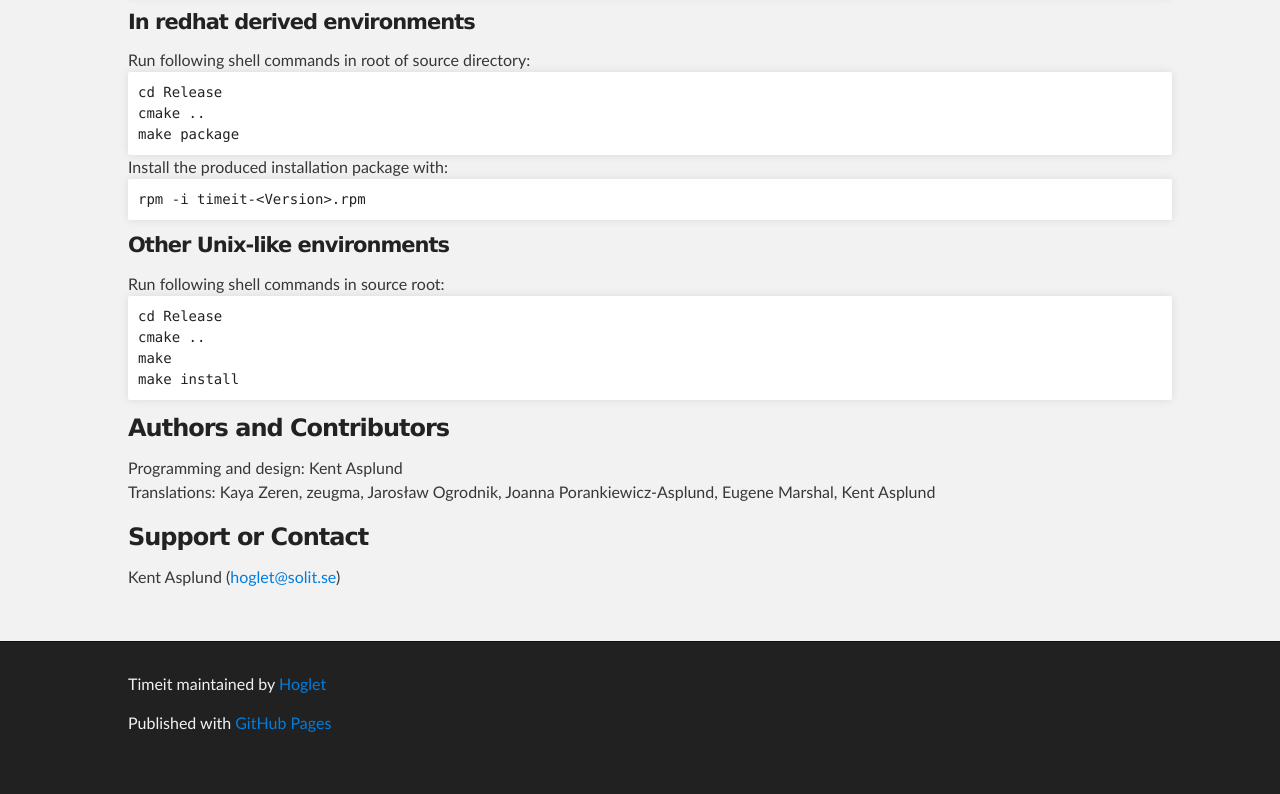
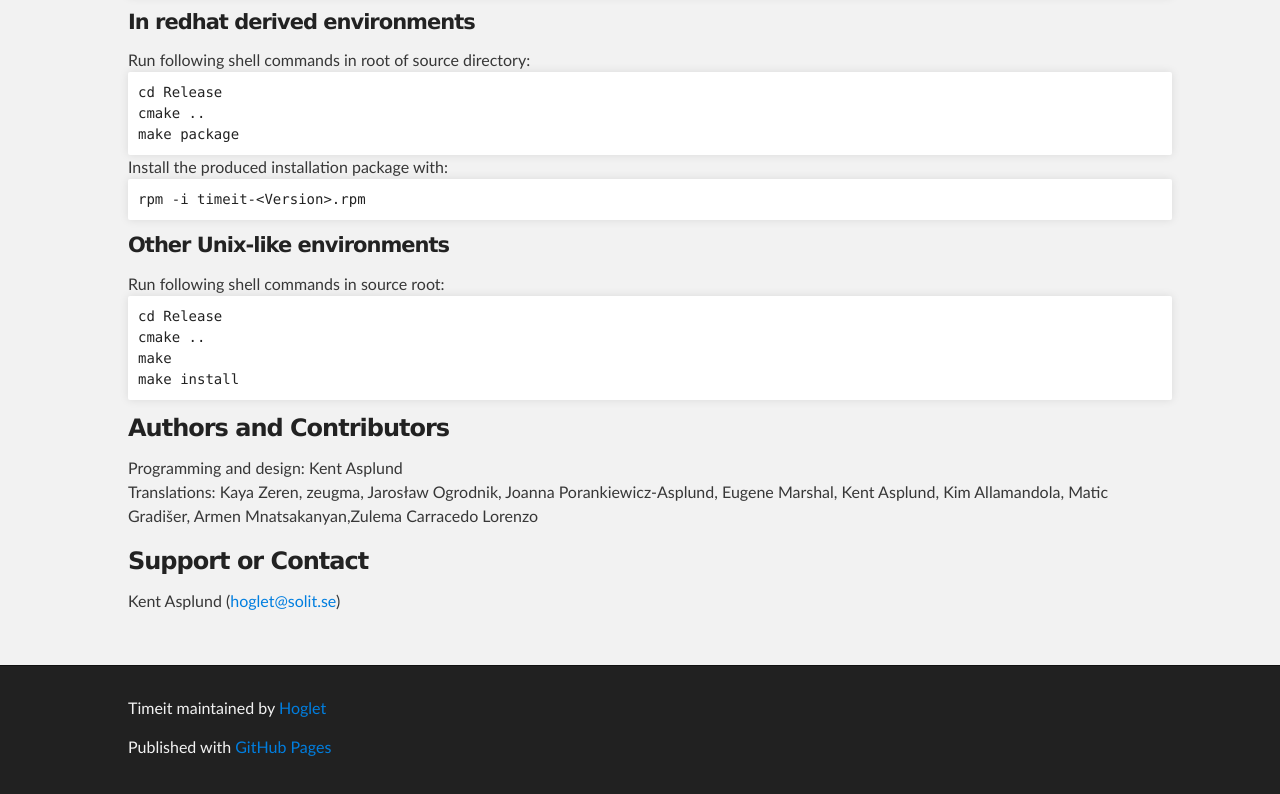
Before and after one commit to Hoglet/TimeIT, a plain HTML site: page index.html in a window 1280 px wide. Shown: the part 1049-1843 px from the top of the page. Before the commit the page ends 1819 px from the top, so only its background shows below. Drawn offline with Linux system fonts and the light colour scheme.

Commit message:
Updated credits

```diff
--- a/index.html
+++ b/index.html
@@ -108,7 +108,7 @@
 <a name="authors-and-contributors" class="anchor" href="#authors-and-contributors"><span class="octicon octicon-link"></span></a>Authors and Contributors</h3>
 
 <p>Programming and design: Kent Asplund<br>
-Translations: Kaya Zeren, zeugma, Jarosław Ogrodnik, Joanna Porankiewicz-Asplund, Eugene Marshal, Kent Asplund</p>
+Translations: Kaya Zeren, zeugma, Jarosław Ogrodnik, Joanna Porankiewicz-Asplund, Eugene Marshal, Kent Asplund, Kim Allamandola, Matic Gradišer, Armen Mnatsakanyan,Zulema Carracedo Lorenzo </p>
 
 <h3>
 <a name="support-or-contact" class="anchor" href="#support-or-contact"><span class="octicon octicon-link"></span></a>Support or Contact</h3>
```
